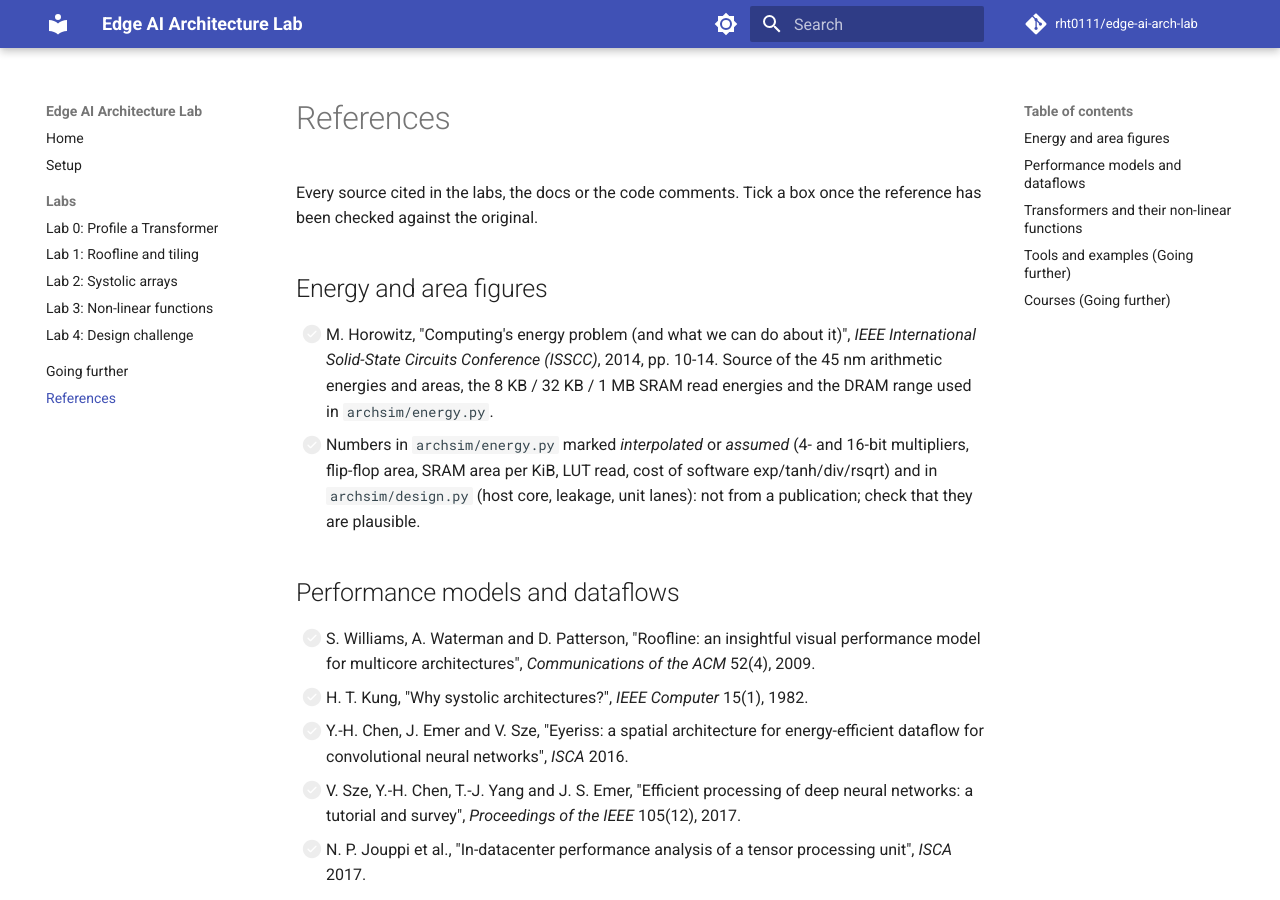
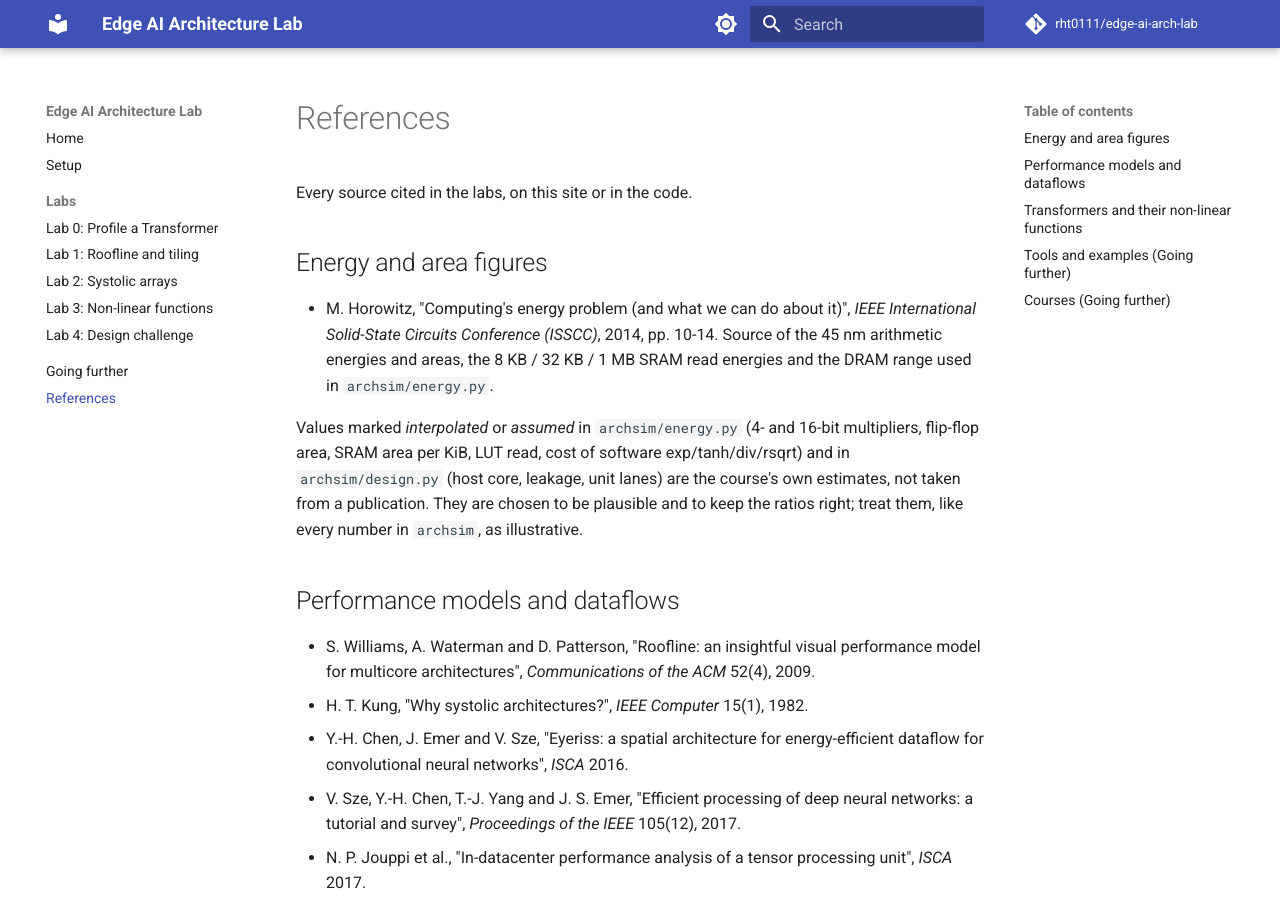
Before and after one commit to rht0111/edge-ai-arch-lab, an MkDocs documentation site: the page built from docs/references.md, in a window 1280 px wide and 900 px high. Built offline with MkDocs 1.6.1 and Material for MkDocs 9.7.7, drawn with Linux system fonts in a browser that asks for light colours; comment, search, counter and statistics services are not loaded.

Commit message:
Remove tool-specific files, word the integrity notice neutrally, list the references as checked

```diff
--- a/docs/references.md
+++ b/docs/references.md
@@ -1,66 +1,68 @@
 # References
 
-Every source cited in the labs, the docs or the code comments. Tick a box
-once the reference has been checked against the original.
+Every source cited in the labs, on this site or in the code.
 
 ## Energy and area figures
 
-- [ ] M. Horowitz, "Computing's energy problem (and what we can do about it)",
+- M. Horowitz, "Computing's energy problem (and what we can do about it)",
   *IEEE International Solid-State Circuits Conference (ISSCC)*, 2014, pp. 10-14.
   Source of the 45 nm arithmetic energies and areas, the 8 KB / 32 KB / 1 MB SRAM
   read energies and the DRAM range used in `archsim/energy.py`.
-- [ ] Numbers in `archsim/energy.py` marked *interpolated* or *assumed*
-  (4- and 16-bit multipliers, flip-flop area, SRAM area per KiB, LUT read,
-  cost of software exp/tanh/div/rsqrt) and in `archsim/design.py` (host core,
-  leakage, unit lanes): not from a publication; check that they are plausible.
+
+Values marked *interpolated* or *assumed* in `archsim/energy.py` (4- and
+16-bit multipliers, flip-flop area, SRAM area per KiB, LUT read, cost of
+software exp/tanh/div/rsqrt) and in `archsim/design.py` (host core, leakage,
+unit lanes) are the course's own estimates, not taken from a publication.
+They are chosen to be plausible and to keep the ratios right; treat them,
+like every number in `archsim`, as illustrative.
 
 ## Performance models and dataflows
 
-- [ ] S. Williams, A. Waterman and D. Patterson, "Roofline: an insightful visual
+- S. Williams, A. Waterman and D. Patterson, "Roofline: an insightful visual
   performance model for multicore architectures", *Communications of the ACM*
   52(4), 2009.
-- [ ] H. T. Kung, "Why systolic architectures?", *IEEE Computer* 15(1), 1982.
-- [ ] Y.-H. Chen, J. Emer and V. Sze, "Eyeriss: a spatial architecture for
+- H. T. Kung, "Why systolic architectures?", *IEEE Computer* 15(1), 1982.
+- Y.-H. Chen, J. Emer and V. Sze, "Eyeriss: a spatial architecture for
   energy-efficient dataflow for convolutional neural networks", *ISCA* 2016.
-- [ ] V. Sze, Y.-H. Chen, T.-J. Yang and J. S. Emer, "Efficient processing of
+- V. Sze, Y.-H. Chen, T.-J. Yang and J. S. Emer, "Efficient processing of
   deep neural networks: a tutorial and survey", *Proceedings of the IEEE*
   105(12), 2017.
-- [ ] N. P. Jouppi et al., "In-datacenter performance analysis of a tensor
+- N. P. Jouppi et al., "In-datacenter performance analysis of a tensor
   processing unit", *ISCA* 2017.
 
 ## Transformers and their non-linear functions
 
-- [ ] A. Vaswani et al., "Attention is all you need", *NeurIPS* 2017.
-- [ ] A. Dosovitskiy et al., "An image is worth 16x16 words: Transformers for
+- A. Vaswani et al., "Attention is all you need", *NeurIPS* 2017.
+- A. Dosovitskiy et al., "An image is worth 16x16 words: Transformers for
   image recognition at scale", *ICLR* 2021.
-- [ ] H. Touvron et al., "Training data-efficient image transformers and
+- H. Touvron et al., "Training data-efficient image transformers and
   distillation through attention", *ICML* 2021. ViT-Tiny / DeiT-Ti
   configuration: 12 blocks, embedding 192, 3 heads, about 5.7 M parameters.
-- [ ] D. Hendrycks and K. Gimpel, "Gaussian error linear units (GELUs)",
+- D. Hendrycks and K. Gimpel, "Gaussian error linear units (GELUs)",
   arXiv:1606.08415, 2016. Tanh and sigmoid approximations of GELU.
-- [ ] S. Kim, A. Gholami, Z. Yao, M. W. Mahoney and K. Keutzer, "I-BERT:
+- S. Kim, A. Gholami, Z. Yao, M. W. Mahoney and K. Keutzer, "I-BERT:
   integer-only BERT quantization", *ICML* 2021. Polynomial exp and erf used in
   `archsim/nonlinear.py` (coefficients 0.3585, 1.353, 0.344 and
   a = −0.2888, b = −1.769).
-- [ ] T. Dao, D. Y. Fu, S. Ermon, A. Rudra and C. Ré, "FlashAttention: fast and
+- T. Dao, D. Y. Fu, S. Ermon, A. Rudra and C. Ré, "FlashAttention: fast and
   memory-efficient exact attention with IO-awareness", *NeurIPS* 2022.
 
 ## Tools and examples (Going further)
 
-- [ ] A. Parashar et al., "Timeloop: a systematic approach to DNN accelerator
+- A. Parashar et al., "Timeloop: a systematic approach to DNN accelerator
   evaluation", *ISPASS* 2019.
-- [ ] Y. N. Wu, J. S. Emer and V. Sze, "Accelergy: an architecture-level energy
+- Y. N. Wu, J. S. Emer and V. Sze, "Accelergy: an architecture-level energy
   estimation methodology for accelerator designs", *ICCAD* 2019.
-- [ ] H. Genc et al., "Gemmini: enabling systematic deep-learning architecture
+- H. Genc et al., "Gemmini: enabling systematic deep-learning architecture
   evaluation via full-stack integration", *DAC* 2021.
-- [x] R. Prasad, "NX-CGRA: a programmable hardware accelerator for core
+- R. Prasad, "NX-CGRA: a programmable hardware accelerator for core
   Transformer algorithms on edge devices", *Design, Automation & Test in Europe
   Conference (DATE)*, Verona, Italy, 2026, pp. 1-7,
   doi: [10.23919/DATE69613.2026.11539188](https://doi.org/10.23919/DATE69613.2026.11539188).
 
 ## Courses (Going further)
 
-- [ ] MIT 6.5940, TinyML and Efficient Deep Learning Computing.
-- [ ] MIT 6.5930/6.5931, Hardware Architecture for Deep Learning.
-- [ ] Stanford CS217, Hardware Accelerators for Machine Learning.
-- [ ] CMU 10-414/714, Deep Learning Systems.
+- MIT 6.5940, TinyML and Efficient Deep Learning Computing.
+- MIT 6.5930/6.5931, Hardware Architecture for Deep Learning.
+- Stanford CS217, Hardware Accelerators for Machine Learning.
+- CMU 10-414/714, Deep Learning Systems.
--- a/mkdocs.yml
+++ b/mkdocs.yml
@@ -36,7 +36,6 @@ markdown_extensions:
   - tables
   - toc: {permalink: true}
   - pymdownx.superfences
-  - pymdownx.tasklist: {custom_checkbox: true}
 
 nav:
   - Home: index.md
```
Also changed, not shown: README.md (+5 -6 lines), .github/copilot-instructions.md (deleted), 3 other files.
